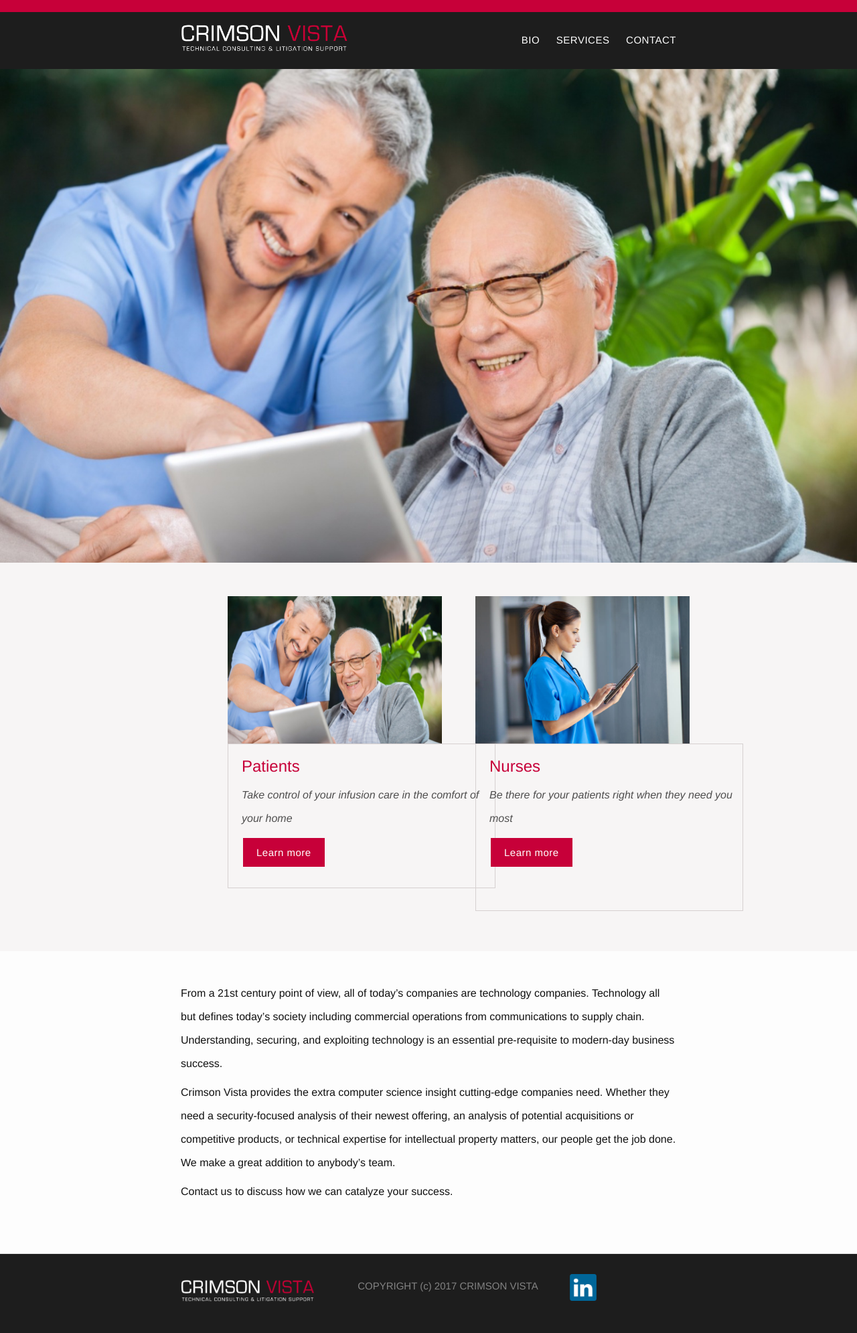
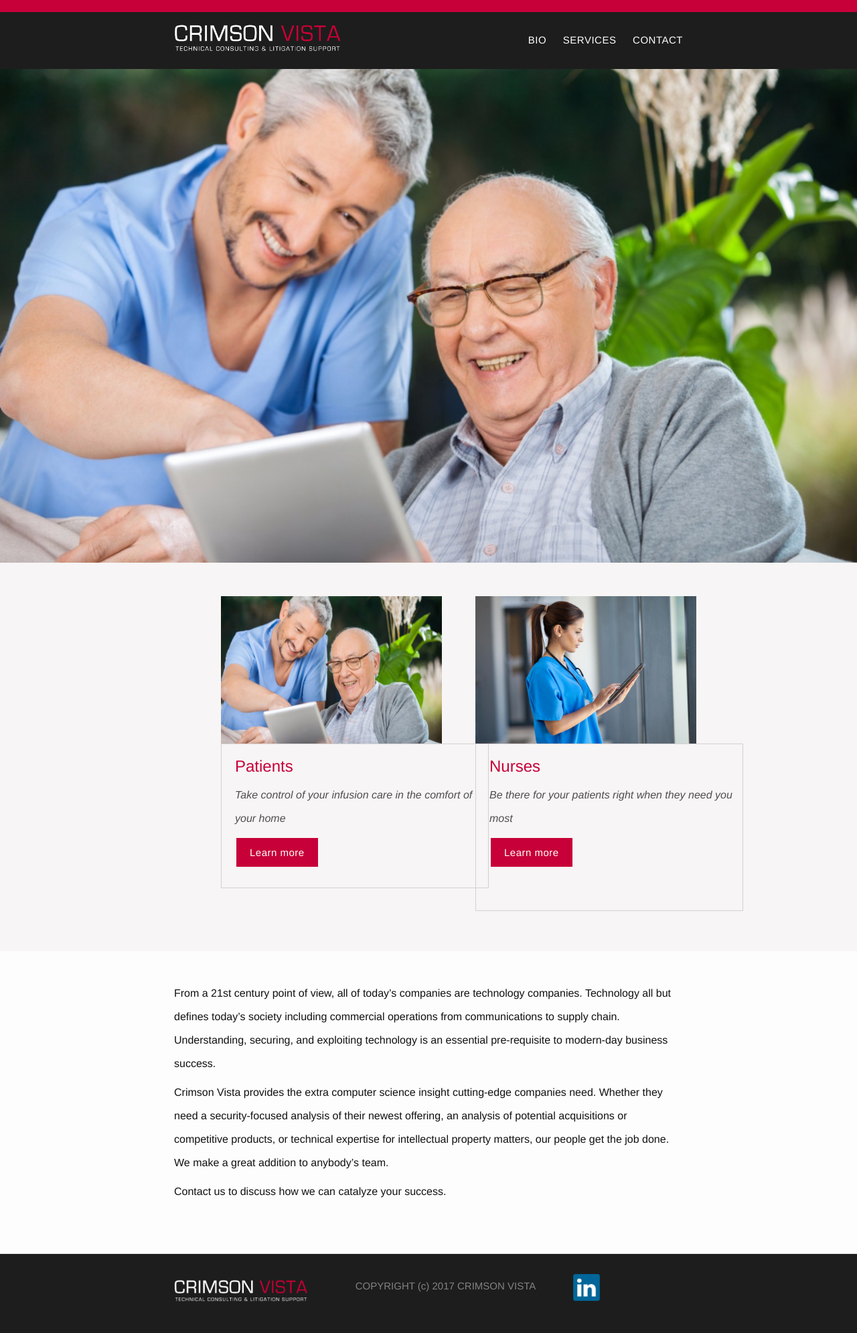
Before and after one commit to vezenwa/vezenwa.github.io, a Jekyll site: the page built from index.md, in a window 1280 px wide. Shown: the whole page at 67% size. Built offline with Jekyll 4.4.1, drawn with Linux system fonts in a browser that asks for light colours.

Commit message:
Update main.scss

```diff
--- a/assets/main.scss
+++ b/assets/main.scss
@@ -322,8 +322,8 @@ pre {
     */
 
   max-width: 100%;
-  margin-right: 240px;
-  margin-left: 240px;
+  margin-right: 230px;
+  margin-left: 230px;
   padding-right: 30px;
   padding-left: 30px; }
   @media screen and (max-width:800px) {
```
